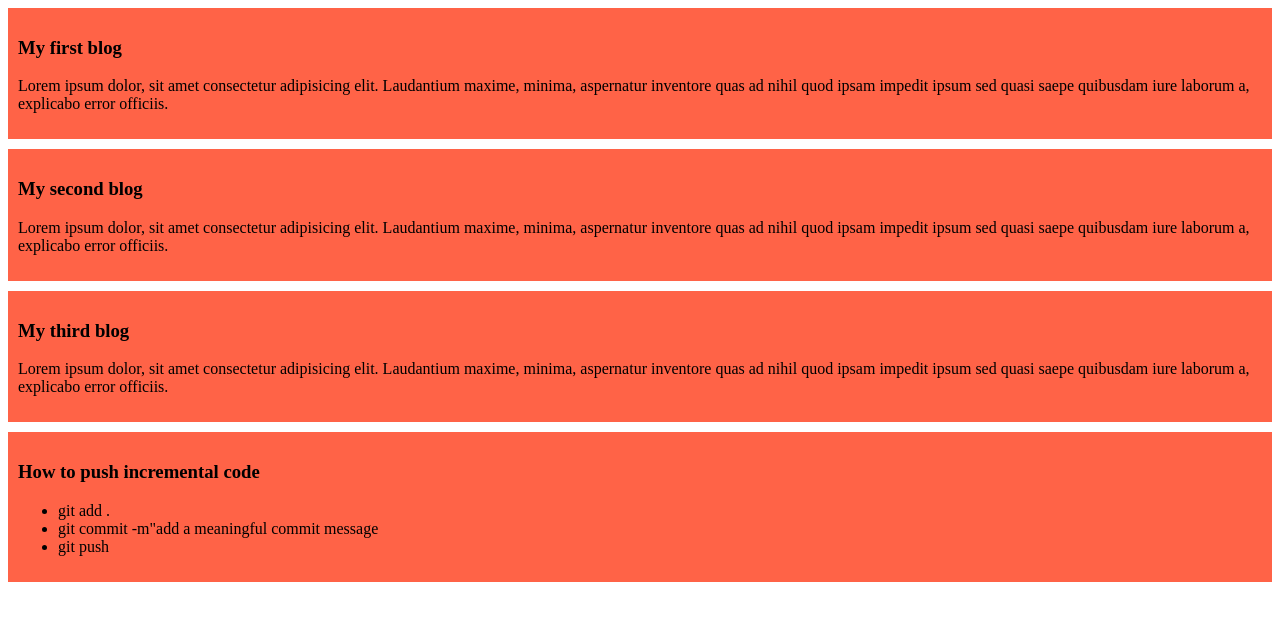
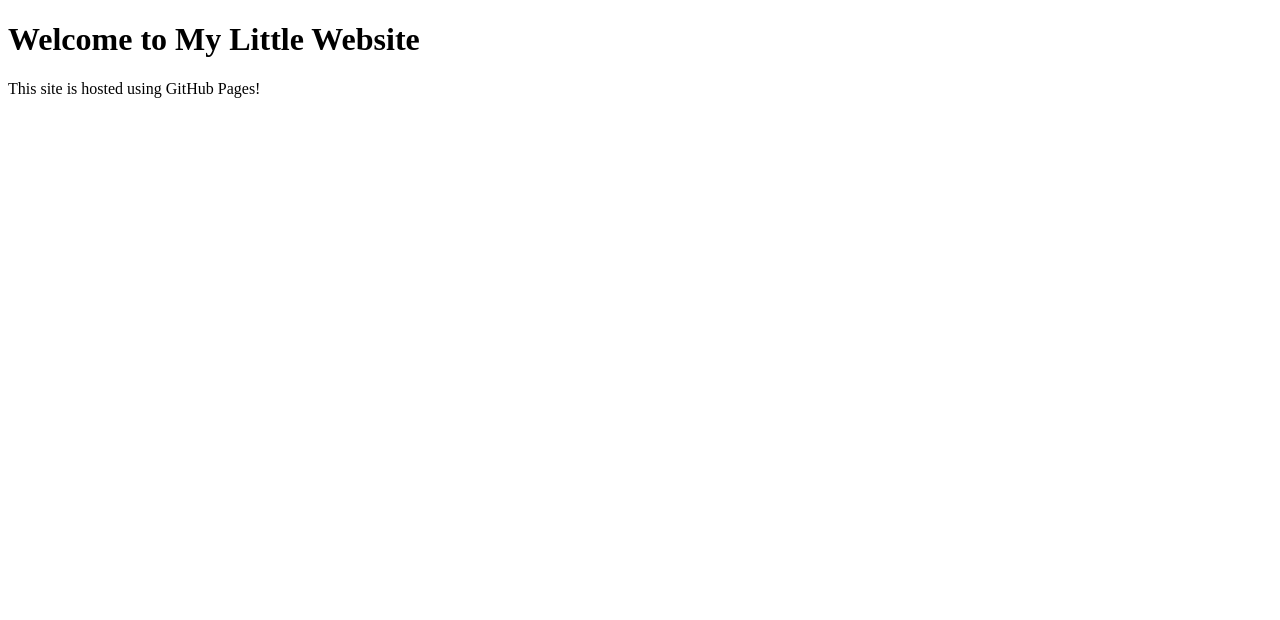
Before and after one commit to Takdirul-Rijan/my-little-website, a plain HTML site: page index.html in a window 1280 px wide. Drawn offline with Linux system fonts and the light colour scheme.

Commit message:
Update index.html

```diff
--- a/index.html
+++ b/index.html
@@ -1,42 +1,10 @@
 <!DOCTYPE html>
-<html lang="en">
+<html>
 <head>
-    <meta charset="UTF-8">
-    <meta name="viewport" content="width=device-width, initial-scale=1.0">
-    <title>My little website</title>
-
-    <link rel="stylesheet" href="styles/blog.css">
+  <title>My Little Website</title>
 </head>
 <body>
-
-    <div>
-
-        <h3>My first blog</h3>
-        <p>Lorem ipsum dolor, sit amet consectetur adipisicing elit. Laudantium maxime, minima, aspernatur inventore quas ad nihil quod ipsam impedit ipsum sed quasi saepe quibusdam iure laborum a, explicabo error officiis.</p>
-
-    </div>
-    <div>
-
-        <h3>My second blog</h3>
-        <p>Lorem ipsum dolor, sit amet consectetur adipisicing elit. Laudantium maxime, minima, aspernatur inventore quas ad nihil quod ipsam impedit ipsum sed quasi saepe quibusdam iure laborum a, explicabo error officiis.</p>
-
-    </div>
-    <div>
-
-        <h3>My third blog</h3>
-        <p>Lorem ipsum dolor, sit amet consectetur adipisicing elit. Laudantium maxime, minima, aspernatur inventore quas ad nihil quod ipsam impedit ipsum sed quasi saepe quibusdam iure laborum a, explicabo error officiis.</p>
-
-    </div>
-
-    <div>
-        <h3>How to push incremental code</h3>
-
-        <ul>
-            <li>git add .</li>
-            <li>git commit -m"add a meaningful commit message</li>
-            <li>git push</li>
-        </ul>
-    </div>
-
+  <h1>Welcome to My Little Website</h1>
+  <p>This site is hosted using GitHub Pages!</p>
 </body>
 </html>
```
